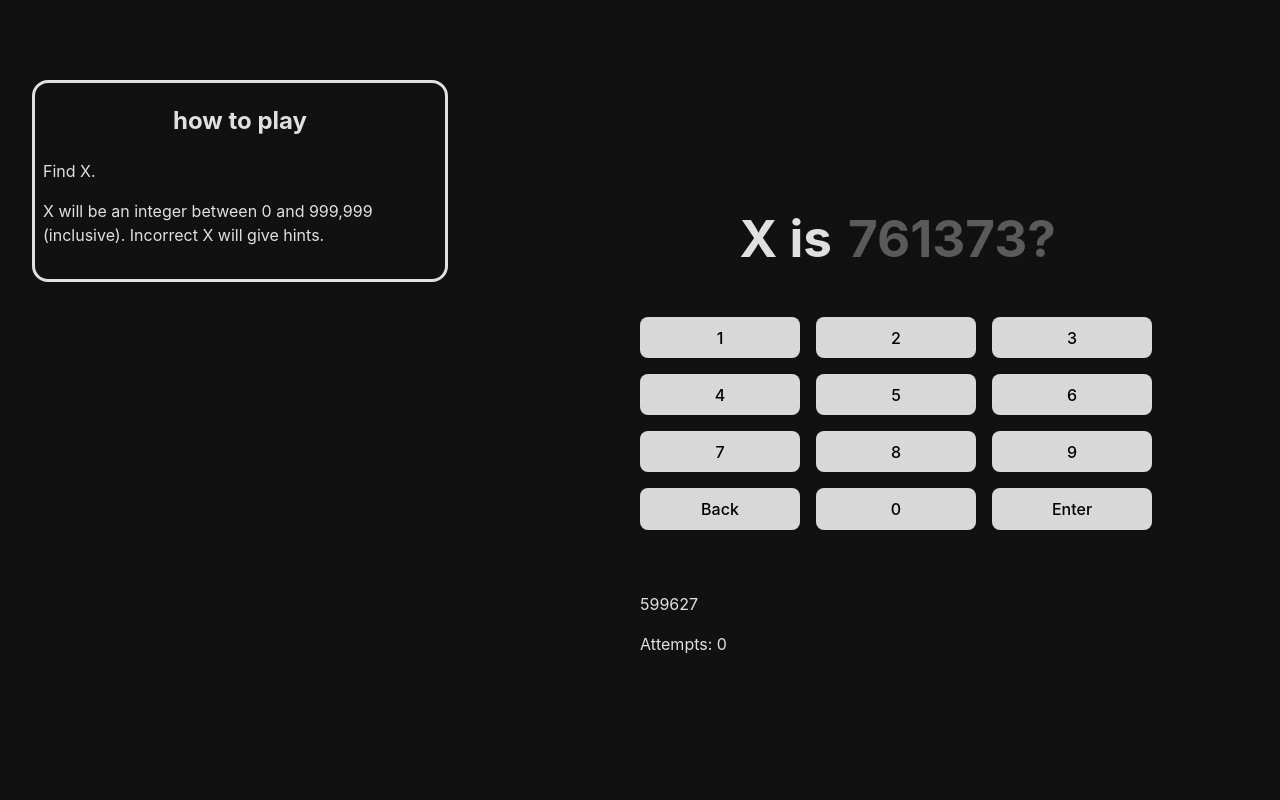
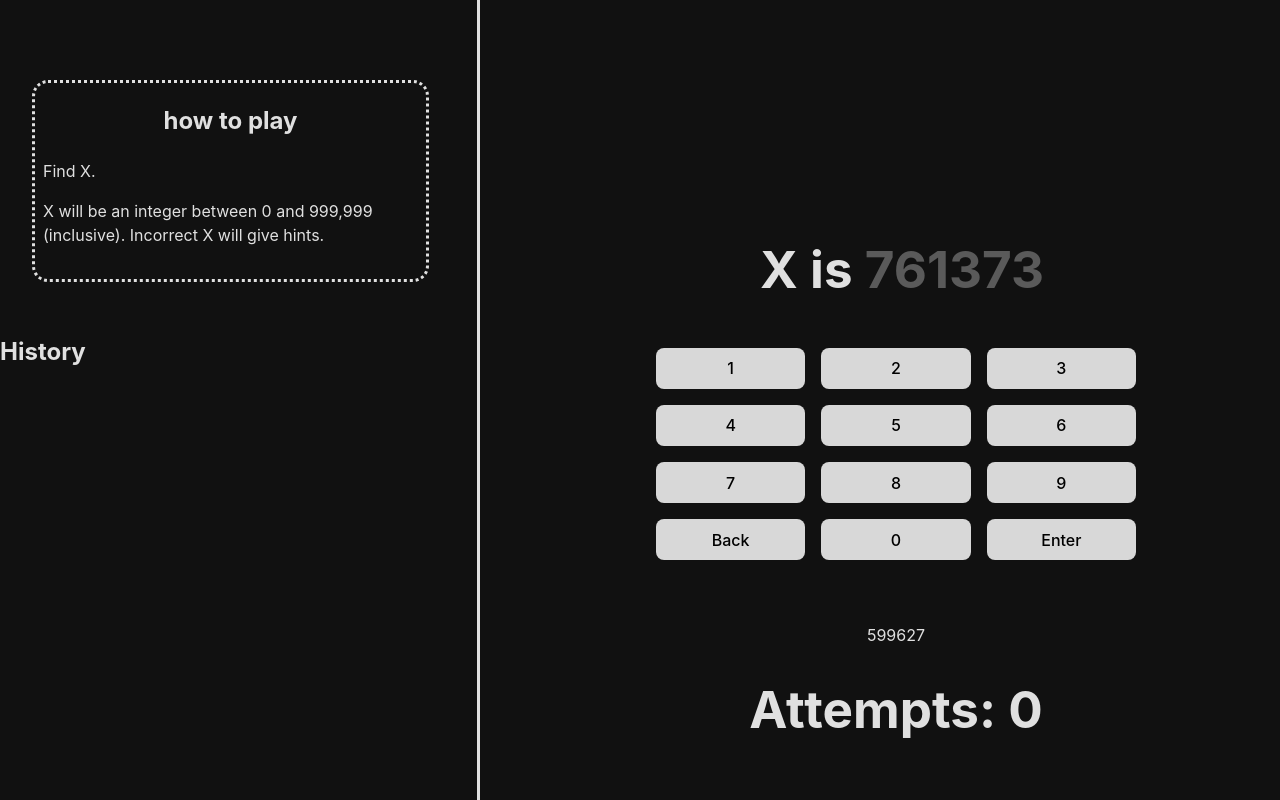
Before and after one commit to Dapples0/Xdle, a React (Vite) app: page / in a window 1280 px wide. Shown: the top 800 px of the page. Built offline with nearby package versions, Linux system fonts and the light colour scheme.

Commit message:
added victory and history

```diff
--- a/src/App.css
+++ b/src/App.css
@@ -3,24 +3,30 @@
   max-height: 100%;
   margin: 0rem auto;
   display: grid;
-  grid-template-columns: 30em 32em 30em;
-  column-gap: 10em;
-  height: 50em;
+  grid-template-columns: 30rem 32rem 30rem;
+  column-gap: 10rem;
+  height: 50rem;
 }
 
-/* .tip-container {
-  text-align: center;
-} */
+#left-container {
+  border-right: solid;
+  padding-right: 1rem;
+  display: grid;
+  grid-template-rows: 0.5fr 1fr;
+  row-gap: 2rem
+}
 
-#tip-text {
+#tip-container {
   margin-left: 2rem;
   margin-right: 2rem;
   border-color: white;
   border-radius: 1rem;
-  border: solid;
+  border: dotted;
   border-spacing: 2rem;
   margin-top: 5rem;
 }
+
+
 
 #tip-title {
   text-align: center;
@@ -35,35 +41,25 @@
 
 #centre-container {
   display: grid;
-  row-gap: 1em;
+  row-gap: 1rem;
   margin: 0rem auto;
   grid-template-rows: auto 25rem auto;
 }
 
-/* .hint-container {
+
+#results-text {
   text-align: center;
-} */
-
-/* .hint-text {
-
-} */
-
-#hint-title {
-  text-align: center;
-  margin-top: 5rem;
-  border-bottom: double;
+  height: 7rem;
 }
 
 #input-container {
-  /* margin-top: 8rem; */
   display: grid;
-  grid-template-columns: 12em 14em;
+  grid-template-columns: auto auto;
   padding: 1rem;
 }
 
 #x-is {
   text-align: right;
-  padding-right: 1rem;
 }
 
 #x-input {
@@ -77,8 +73,9 @@
 
 #button-container {
   display: grid;
-  grid-template-columns:  10em 10em 10em;
-  gap: 1em;
+  grid-template-columns:  10fr 10fr 10fr;
+  width: 30rem;
+  gap: 1rem;
 }
 
 .numButton {
@@ -90,3 +87,22 @@
   background-color: #d8d8d8;
 
 }
+
+#attempts-container {
+  text-align: center;
+}
+
+#right-container {
+  border-left: solid;
+  padding-left: 1rem;
+}
+
+#hint-text {
+  padding-left: 2rem
+}
+
+#hint-title {
+  text-align: center;
+  margin-top: 5rem;
+  border-bottom: double white;
+}
--- a/src/App.tsx
+++ b/src/App.tsx
@@ -1,18 +1,9 @@
 import { useEffect, useState } from 'react'
 import './App.css'
 import { generateX, addInput, checkInput } from './getX/x'
-import { multiple, withinRange, contains, length, gcd, lessOrGreaterThan } from './getX/hints'
+import { contains} from './getX/hints'
 import { makeUnique } from './getX/createHints'
-import { HintsX } from './HintsX'
-
-interface hints {
-  range: string[],
-  multiple: string[],
-  length: string,
-  gcd: string[],
-  contains: string[],
-  lessOrGreater: string[],
-}
+import { HintsX, hints } from './HintsX'
 
 function App() {
   const [x] = useState(generateX());
@@ -34,27 +25,43 @@ function App() {
     lessOrGreater: [],
   });
 
-  const [containsY, setContainsY] = useState<string[]>([])
+  const [containsY, setContainsY] = useState<string[]>([]);
 
-  const hintsClass = new HintsX()
+  const [inputHistory, setInputHistory] = useState(['']);
+
+  const hintsClass = new HintsX();
 
   function enterClick(hintsClass: HintsX) {
-    if (foundX || checkX()) {
-      setFoundX(true);
-      setResult("You found X")
+    if (inputX.length === 0 || inputHistory.includes(inputX)) {
       return;
     }
-    setNumAttempts(numAttempts + 1);
 
-    addHints(hintsClass)
+    if (foundX || validateX()) {
+      setFoundX(true);
+      setResult("You found X");
+      return;
+    }
+
+    appendAttemptHistory();
+
+    addHints(hintsClass);
   };
 
-  const checkX = () => {
+  const validateX = () => {
     if (checkInput(x.toString(), inputX)) {
       return true;
     }
 
     return false;
+  }
+
+  const appendAttemptHistory = () => {
+    const newAttemptDiv = document.createElement('div');
+    const attemptDiv = document.getElementById('history-text')!;
+    newAttemptDiv.appendChild(document.createTextNode(inputX));
+    attemptDiv.appendChild(newAttemptDiv);
+    setNumAttempts(numAttempts + 1);
+    setInputHistory([...inputHistory, inputX]);
   }
 
   function addHints(hintsClass: HintsX) {
@@ -88,6 +95,21 @@ function App() {
     })
   }
 
+  function enterInput(input:string, add:string) {
+    if (foundX) {
+      return;
+    }
+
+    setInputX(addInput(input, add));
+  }
+
+  function removeInput(input:string) {
+    if (foundX) {
+      return;
+    }
+
+    setInputX(input.slice(0,-1));
+  }
 
   useEffect(() => {
     const interval = setInterval(() => {
@@ -98,8 +120,8 @@ function App() {
 
   return (
     <>
-      <div id='tip-container'>
-        <div id='tip-text'>
+      <div id='left-container'>
+        <div id='tip-container'>
           <div id='tip-title'>
             <h2>how to play</h2>
           </div>
@@ -108,45 +130,51 @@ function App() {
             <p>X will be an integer between 0 and 999,999 (inclusive). Incorrect X will give hints.</p>
           </div>
         </div>
+        <div id='history-container'>
+          <div id='history-title'>
+            <h2>History</h2>
+          </div>
+          <div id='history-text'></div>
+        </div>
       </div>
       <div id='centre-container'>
         <div id='top-centre-container'>
           <div id='results-text'>
-            <p>{result}</p>
+            <h1>{result}</h1>
           </div>
         </div>
         <div id='middle-centre-container'>
           <div id="input-container">
             <h1 id='x-is'>
-              X is
+              &nbsp;X is&nbsp;
             </h1>
-            <h1 id='x-input' data-placeholder={placeholderText + '?'}>
+            <h1 id='x-input' data-placeholder={placeholderText}>
               {inputX}
             </h1>
           </div>
           <div id="button-container">
-            <button className="numButton" onClick={() => setInputX((inputX) => {return addInput(inputX, '1')})} >1</button>
-            <button className="numButton" onClick={() => setInputX((inputX) => {return addInput(inputX, '2')})} >2</button>
-            <button className="numButton" onClick={() => setInputX((inputX) => {return addInput(inputX, '3')})} >3</button>
-            <button className="numButton" onClick={() => setInputX((inputX) => {return addInput(inputX, '4')})} >4</button>
-            <button className="numButton" onClick={() => setInputX((inputX) => {return addInput(inputX, '5')})} >5</button>
-            <button className="numButton" onClick={() => setInputX((inputX) => {return addInput(inputX, '6')})} >6</button>
-            <button className="numButton" onClick={() => setInputX((inputX) => {return addInput(inputX, '7')})} >7</button>
-            <button className="numButton" onClick={() => setInputX((inputX) => {return addInput(inputX, '8')})} >8</button>
-            <button className="numButton" onClick={() => setInputX((inputX) => {return addInput(inputX, '9')})} >9</button>
-            <button className="numButton" onClick={() => setInputX((inputX) => inputX.slice(0,-1))} >Back</button>
-            <button className="numButton" onClick={() => setInputX((inputX) => {return addInput(inputX, '0')})} >0</button>
+            <button className="numButton" onClick={() => enterInput(inputX, '1')} >1</button>
+            <button className="numButton" onClick={() => enterInput(inputX, '2')} >2</button>
+            <button className="numButton" onClick={() => enterInput(inputX, '3')} >3</button>
+            <button className="numButton" onClick={() => enterInput(inputX, '4')} >4</button>
+            <button className="numButton" onClick={() => enterInput(inputX, '5')} >5</button>
+            <button className="numButton" onClick={() => enterInput(inputX, '6')} >6</button>
+            <button className="numButton" onClick={() => enterInput(inputX, '7')} >7</button>
+            <button className="numButton" onClick={() => enterInput(inputX, '8')} >8</button>
+            <button className="numButton" onClick={() => enterInput(inputX, '9')} >9</button>
+            <button className="numButton" onClick={() => removeInput(inputX)} >Back</button>
+            <button className="numButton" onClick={() => enterInput(inputX, '0')} >0</button>
             <button className="numButton" onClick={() => enterClick(hintsClass)}>Enter</button>
           </div>
         </div>
         <div id='bot-centre-container'>
-          <div>
+          <div id='attempts-container'>
               <p>{x}</p>
-              <p>Attempts: {numAttempts}</p>
+              <h1>Attempts: {numAttempts}</h1>
           </div>
         </div>
       </div>
-      <div id='hint-container'>
+      <div id='right-container'>
         <div id='hint-text'>
           <div id='hint-title'>
             <h2>hints</h2>
--- a/src/HintsX.tsx
+++ b/src/HintsX.tsx
@@ -1,7 +1,6 @@
 import { multiple, withinRange, length, gcd, lessOrGreaterThan } from './getX/hints'
-import { makeUnique } from './getX/createHints'
 
-interface hints {
+export interface hints {
     range: string[],
     multiple: string[],
     length: string,
```
